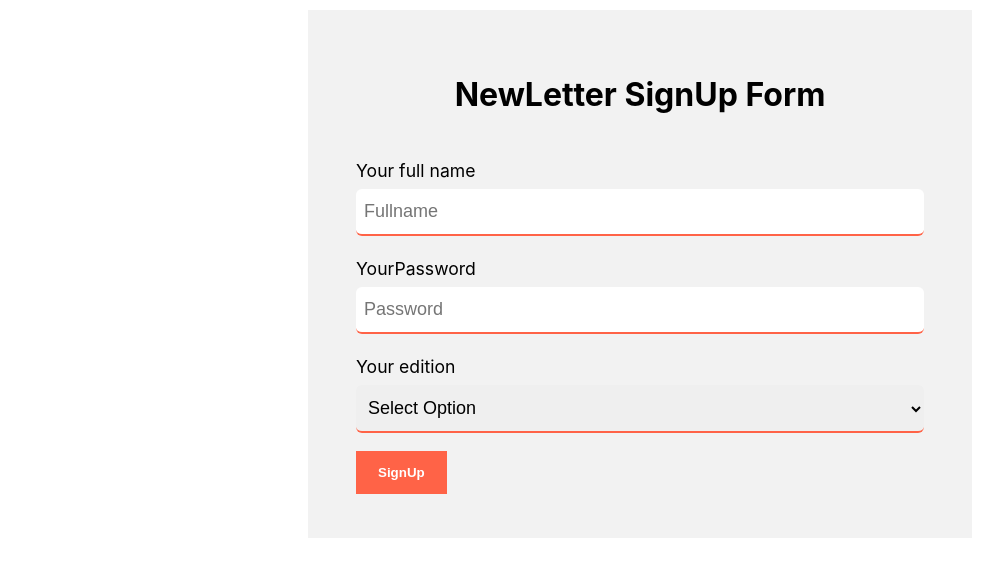
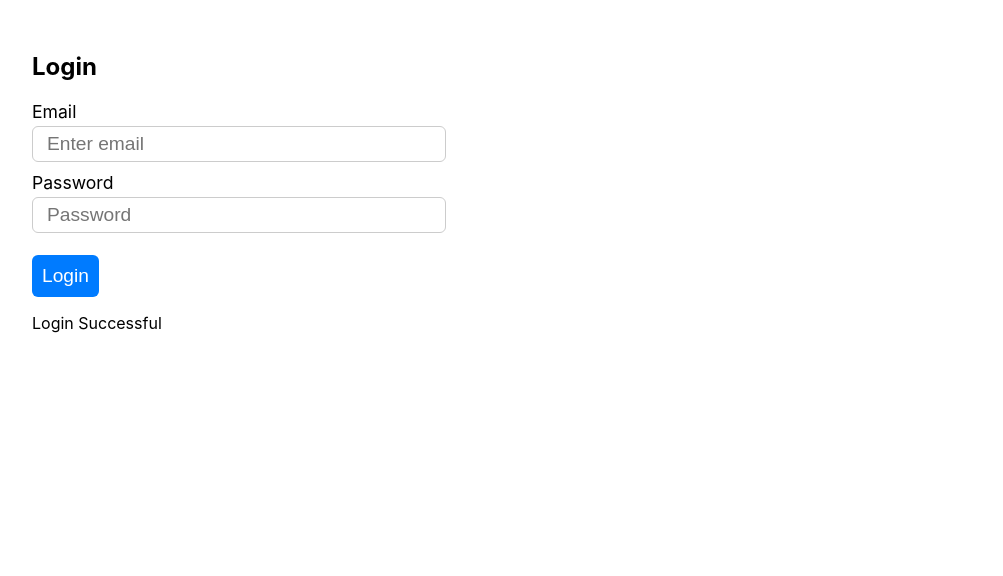
Before and after one commit to pandey286/form-with-state, a React (Create React App) app: page / in a window 1280 px wide. Shown: the top 576 px of the page, without its empty margins (0-1003 px from the left). Built offline with nearby package versions, Linux system fonts and the light colour scheme.

Commit message:
Login  chanllege submit

```diff
--- a/src/App.js
+++ b/src/App.js
@@ -1,13 +1,13 @@
 import Login from './component/Login';
-import Register from './component/Register';
-import FormChallenge from './component/FormChallenge';
+// import Register from './component/Register';
+// import FormChallenge from './component/FormChallenge';
 
 function App() {
   return (
     <>
-      {/* <Login /> */}
+      <Login />
       {/* <Register /> */}
-      <FormChallenge />
+      {/* <FormChallenge /> */}
     </>
   );
 }
--- a/src/component/Login.jsx
+++ b/src/component/Login.jsx
@@ -1,4 +1,5 @@
 import React, { useState } from 'react'
+
 
 const Login = () => {
 
@@ -8,10 +9,13 @@ const Login = () => {
 
     const [formData, setFormData] = useState({
         email: '',
-        password: ''
+        password: '',
+        validation: true
     })
 
     function onLoginButtonClick() {
+        ((formData.email === 'welcome') && (formData.password === 'hello')  ) ? setFormData({...formData , validation : true}) : setFormData({...formData , validation : false})
+
         console.log(formData)
 
         /**
@@ -47,7 +51,11 @@ const Login = () => {
                     <label htmlFor='password'>Password</label>
                     <input type='password' className='form-control' name='password' placeholder='Password' onChange={onInputChange} />
                 </div>
-                <button type='button' className='btn-primary' onClick={onLoginButtonClick}>Login</button>
+                <button type='button' className='btn-primary' onClick={onLoginButtonClick}>
+                    Login</button>{
+
+                        formData.validation ? <p> Login Successful</p> : <p> Login Failed </p>
+                    }
             </form>
         </div>
     )
```
